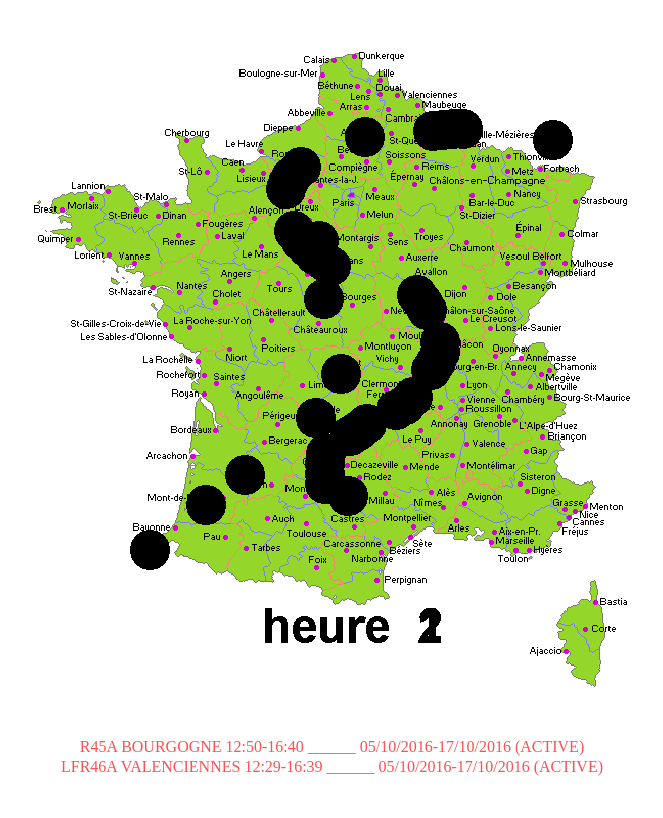
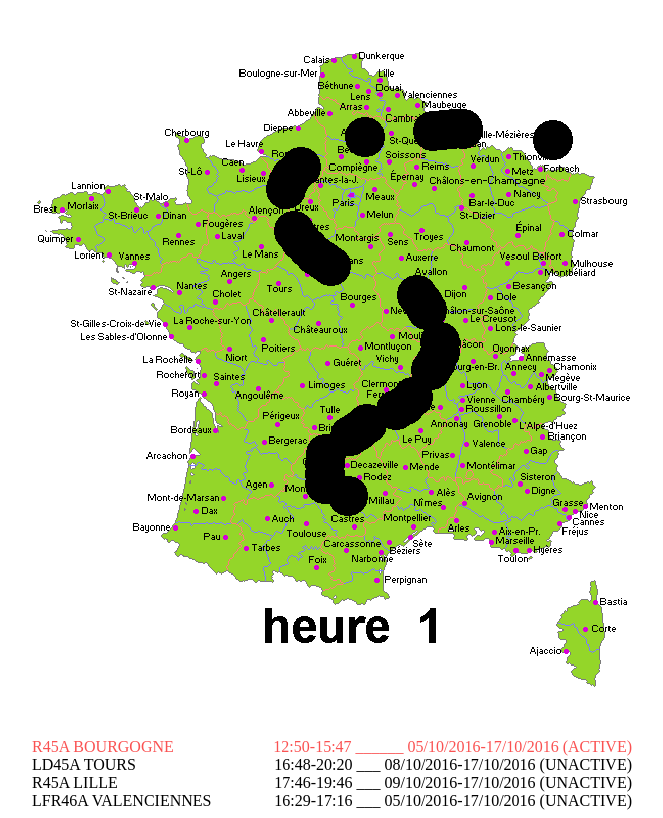
Before and after one commit to Nicoaedhel/tablet, a plain HTML site: page index.html in a window 1280 px wide. Shown: the whole page, without its empty margins (308-971 px from the left). Drawn offline with Linux system fonts and the light colour scheme.

Commit message:
Edit info
Add unactive

```diff
--- a/assets/app.js
+++ b/assets/app.js
@@ -4,7 +4,7 @@ setTimeout(function () {
 }, 200);
 
 setTimeout(function () {
-  $('.info').fadeIn(500);
+  $('.info').css('opacity' , "1");
 }, 400);
 
 var files = [];
@@ -41,7 +41,7 @@ function change(){
                 $('.info>#'+i).remove();
                 $( ".board" ).append("<div class='board_target' id='"+i+"'></div>");
                 $('#'+i).css('background','url("layers/'+data.layers[i][0]+'.png"');
-                $( ".info" ).append("<p id='"+i+"'>"+data.layers[i][3]+" "+time[0]+"-"+time[1]+" ______ "+date_time[0]+"-"+date_time[1]+" (ACTIVE)</p>");
+                $( ".info" ).append("<div id='"+i+"' class='active'><div class='left'>"+data.layers[i][3]+"</div> <div class='right'>"+time[0]+"-"+time[1]+" ______ "+date_time[0]+"-"+date_time[1]+" (ACTIVE)</div></div>");
               }
               else{
                 $('#'+i).remove();
@@ -50,6 +50,7 @@ function change(){
           else{
             $('#'+i).remove();
             $('.info>#'+i).remove();
+            $( ".info" ).append("<div id='"+i+"' class='unactive'><div class='left'>"+data.layers[i][3]+"</div> <div class='right'>"+time[0]+"-"+time[1]+" ___ "+date_time[0]+"-"+date_time[1]+" (UNACTIVE)</div></div>");
           }
         else{
           $('#'+i).remove();
--- a/assets/style.css
+++ b/assets/style.css
@@ -17,11 +17,30 @@ body{
 }
 
 .info{
-  text-align: center;
-  display: none;
+  margin: 0 auto;
+  display: table;
+  opacity: 0;
+  transition: all 0.2s;
+  width: 600px;
 }
 
 .info>p{
     margin: 2px;
-    color: #fa5252;
 }
+
+.left{
+  float: left;
+}
+
+.right{
+  float: right;
+}
+
+.active{
+  color: #fa5252;
+  display: table-header-group;
+}
+
+.unactive{
+  display: table-footer-group;
+}
--- a/layers/config.json
+++ b/layers/config.json
@@ -1,8 +1,8 @@
 {
   "layers" : {
-    "0" : ["1","05/10/2016:17/10/2016","12:50/16:40","R45A BOURGOGNE"],
-    "1" : ["2","05/10/2016:17/10/2016","12:29/16:39","LFR46A VALENCIENNES"],
-    "2" : ["2","08/10/2016:17/10/2016","17:42/20:20","LD45A Bourgogne"],
-    "3" : ["3","09/10/2016:17/10/2016","11:43/14:49","R45A Bourgogne"]
+    "0" : ["1","05/10/2016:17/10/2016","12:50/15:47","R45A BOURGOGNE"],
+    "1" : ["2","05/10/2016:17/10/2016","16:29/17:16","LFR46A VALENCIENNES"],
+    "2" : ["1","08/10/2016:17/10/2016","16:48/20:20","LD45A TOURS"],
+    "3" : ["3","09/10/2016:17/10/2016","17:46/19:46","R45A LILLE"]
   }
 }
```
